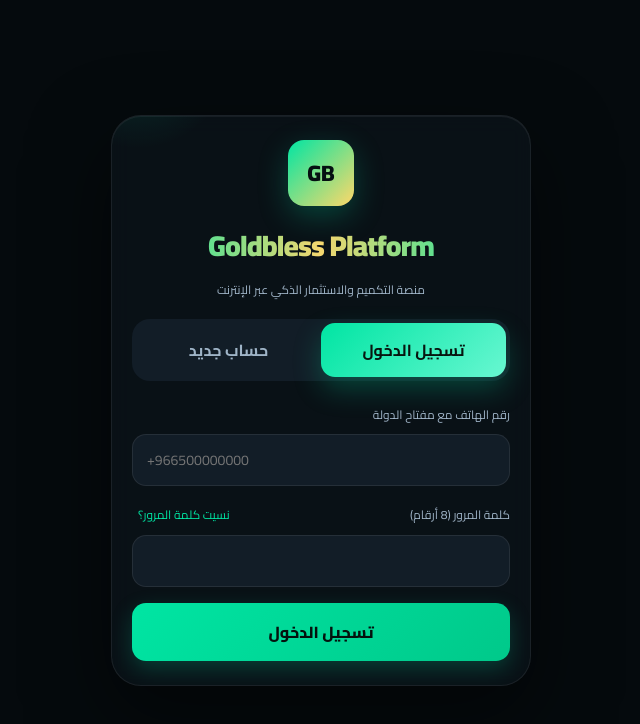
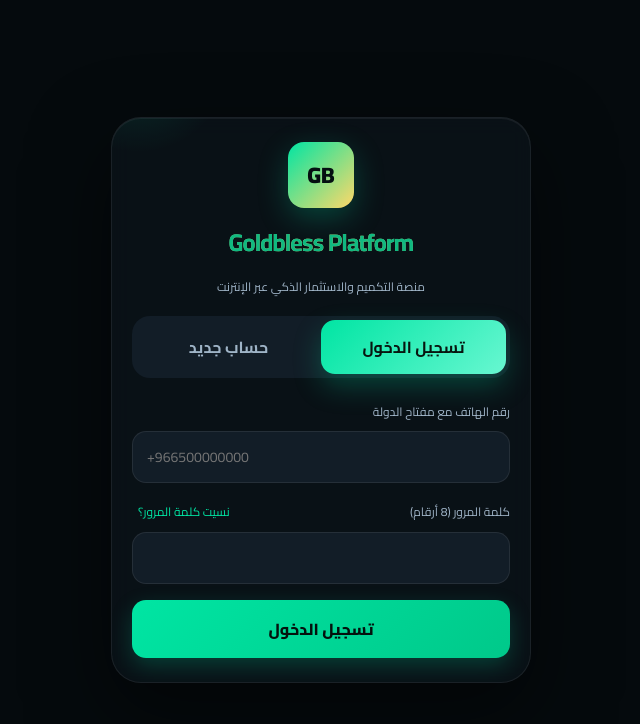
Before and after one commit to mohammedgumma12-ai/goldbless, a website: page index.html in a window 1280 px wide. Shown: the whole page, without its empty margins (319-959 px from the left). Drawn offline with Linux system fonts and the light colour scheme; no server answers.

Commit message:
Fix title overlay

```diff
--- a/index.html
+++ b/index.html
@@ -17,7 +17,7 @@
         <div class="auth-card">
           <div class="brand-wrap">
             <div class="brand-mark">GB</div>
-            <h1>Goldbless Platform</h1>
+            <h1 style="color: #10b981; font-size: 24px; font-weight: bold; margin-bottom: 10px;">Goldbless Platform</h1>
             <p>منصة التكميم والاستثمار الذكي عبر الإنترنت</p>
           </div>
           <div class="auth-tabs" id="authTabs">
```
